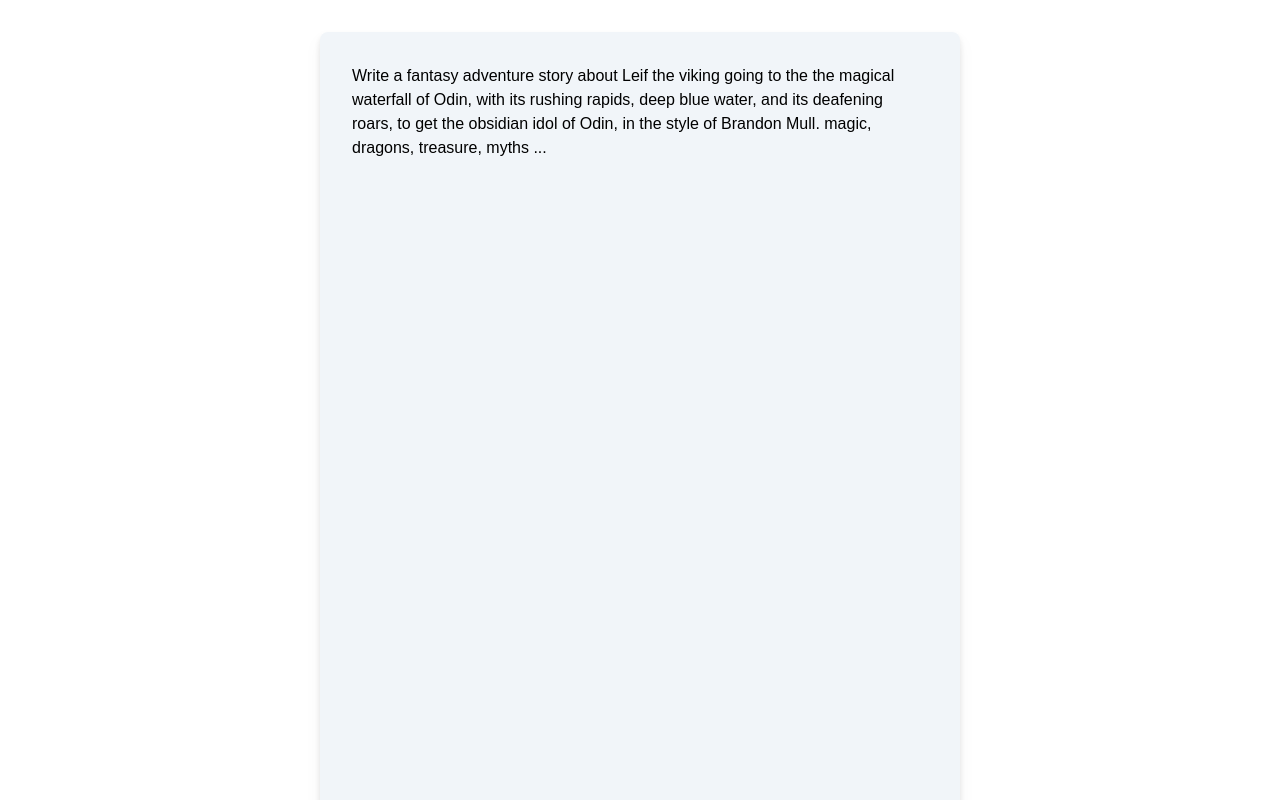
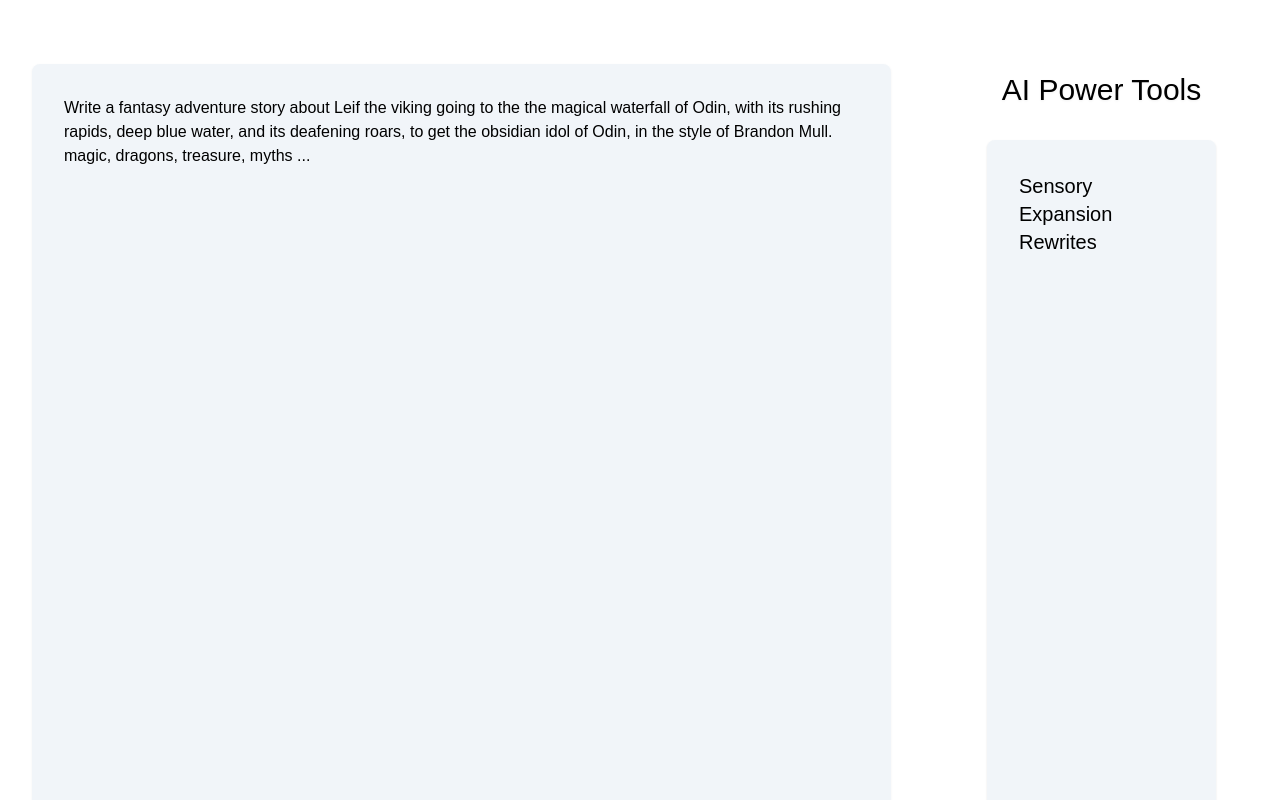
Before and after one commit to VatsaDev/skald-react, a Next.js app: page /dashboard/doc in a window 1280 px wide. Shown: the top 800 px of the page. Built offline with nearby package versions, Linux system fonts and the light colour scheme; no server answers; the database is empty.

Commit message:
2 files modified

```diff
--- a/src/pages/dashboard/doc/index.js
+++ b/src/pages/dashboard/doc/index.js
@@ -39,6 +39,8 @@ export default function Page() {
 
   return (
     <div>
+      <div className="flex">
+        <div className="flex-auto w-3/4 m-8">
           <h1
             id="titleStory"
             value={title}
@@ -47,10 +49,9 @@ export default function Page() {
           >
             {text}
           </h1>
-      <div className="w-1/2 mx-auto">
           <textarea
             id="createEditor"
-          className="bg-slate-100 block w-full h-[80rem] my-8 mx-auto drop-shadow-lg rounded-lg p-8"
+            className="bg-slate-100 block w-full h-[80rem] my-8 mx-auto drop-shadow-sm rounded-lg p-8"
             type="text"
             placeholder="your story..."
             value={postContent}
@@ -60,6 +61,16 @@ export default function Page() {
             Generate
           </button>
         </div>
+        <div className="flex-auto w-1/4 p-8 m-8 rounded-lg drop-shadow-sm">
+          <h1 className="text-center text-3xl m-2 font-light">
+            AI Power Tools
+          </h1>
+          <div className="bg-slate-100 block w-full h-[80rem] my-8 mx-auto drop-shadow-sm rounded-lg p-8">
+            <h1 className="text-xl">Sensory Expansion</h1>
+            <h1 className="text-xl">Rewrites</h1>
+          </div>
+        </div>
+      </div>
     </div>
   );
 }
--- a/src/pages/dashboard/index.js
+++ b/src/pages/dashboard/index.js
@@ -33,10 +33,10 @@ export default function Home() {
         //console.log(doc.id, ' => ', doc.data());
         document.getElementById(
           'storyBar'
-        ).innerHTML += `<div class="w-3/4 border border-amber-500 mx-auto"><a href='/dashboard/doc?id=${
+        ).innerHTML += `<div class="w-3/4 bg-slate-100 drop-shadow-xl my-2 mx-auto"><a href='/dashboard/doc?id=${
           doc.id
         }'>
-                <h1 class="text-xl m-8">${doc.data().title}</h1>
+                <h1 class="text-xl p-4 align-middle">${doc.data().title}</h1>
               </a></div>`;
       });
     } else {
@@ -53,14 +53,15 @@ export default function Home() {
       <h1 className="text-2xl m-8 text-center font-light">Make a new story</h1>
       <a href="/dashboard/create">
         <img
-          src="https://github.com/VatsaDev/skald-react/blob/main/public/newStory.png?raw=true"
+          src="https://raw.githubusercontent.com/VatsaDev/skald-react/main/public/newStory.png"
           alt="palm"
           className="w-36 h-48 mx-auto drop-shadow-2xl my-8"
         />
       </a>
+      <h1 className="text-2xl m-8 text-left font-light">Your Stories</h1>
       <div
         id="storyBar"
-        className="m-2 p-2 grid grid-cols-1 lg:grid-cols-4"
+        className="m-2 p-2 grid grid-cols-1 lg:grid-cols-2"
         value={postBar}
         onChange={(e) => setPostBar(e.target.value)}
       ></div>
```
Lines whose indentation alone changed are shown as unchanged.
